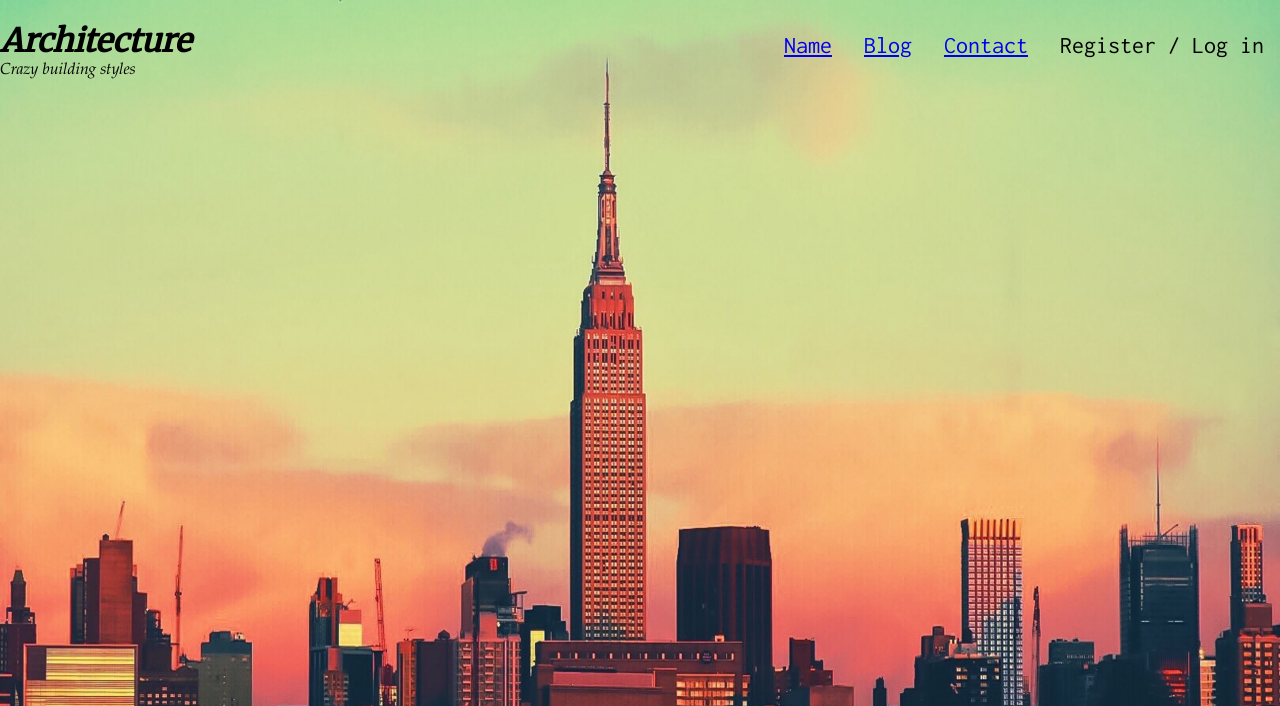
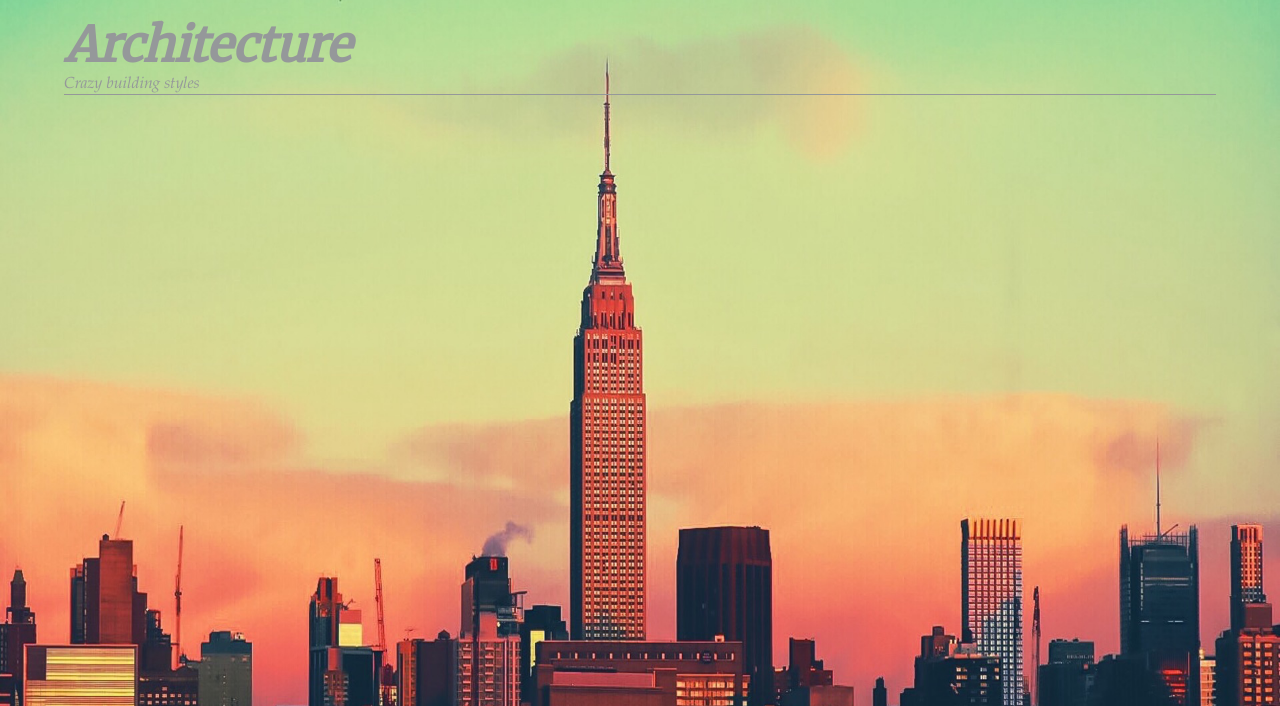
Before and after one commit to Loosergirl/Simple-CMS, a PHP site: page / in a window 1280 px wide. Shown: the top 706 px of the page. Run offline with PHP 8.4, Linux system fonts and the light colour scheme.

Commit message:
Further changes in css, lots of media queries.

```diff
--- a/css/main.css
+++ b/css/main.css
@@ -2,6 +2,7 @@
 @import url("https://fonts.googleapis.com/css?family=Inconsolata");
 body, html {
   margin: 0;
+  font-size: 16px;
   font-family: -apple-system, BlinkMacSystemFont, "Segoe UI", Helvetica, Arial, sans-serif; }
 
 /*---------------------------
@@ -14,10 +15,9 @@ body, html {
   -webkit-box-pack: justify;
   -ms-flex-pack: justify;
   justify-content: space-between;
-  width: 100%;
+  width: 90%;
   margin-left: auto;
-  margin-right: auto;
-  max-width: 1300px; }
+  margin-right: auto; }
 
 .site-header {
   width: 100%; }
@@ -36,17 +36,54 @@ body, html {
     font-size: 1.5rem;
     list-style-type: none;
     padding: 1rem; }
+    @media screen and (min-width: 320px) {
+      .site-header__listItem {
+        display: none; } }
+    @media screen and (max-width: 640px) {
+      .site-header__listItem {
+        font-size: 1rem;
+        padding: 0.5rem; } }
   .site-header__logo {
     font-family: 'Merriweather', serif;
     font-weight: 700;
     font-style: italic;
-    -webkit-margin-after: 0 !important; }
+    margin-top: 15px;
+    -webkit-margin-after: 0 !important;
+    color: #95989A; }
+    @media screen and (min-width: 320px) {
+      .site-header__logo {
+        font-size: 1rem; } }
+    @media screen and (min-width: 640px) {
+      .site-header__logo {
+        font-size: 2rem; } }
+    @media screen and (min-width: 1200px) {
+      .site-header__logo {
+        font-size: 3rem; } }
+  .site-header__bottom-line {
+    height: 1px;
+    background: #95989A;
+    width: 90%;
+    margin: 0 auto; }
+    @media screen and (min-width: 320px) {
+      .site-header__bottom-line {
+        display: none; } }
+    @media screen and (min-width: 640px) {
+      .site-header__bottom-line {
+        display: block; } }
   .site-header__logo-caption {
     font-family: "Book Antiqua", 'Merriweather', sans-serif;
     font-weight: 400;
     font-style: italic;
+    color: #95989A;
     -webkit-margin-before: 0 !important;
     -webkit-margin-after: 0 !important; }
+    @media screen and (min-width: 320px) {
+      .site-header__logo-caption {
+        display: none; } }
+    @media screen and (min-width: 640px) {
+      .site-header__logo-caption {
+        display: block;
+        font-size: 1rem; } }
   .site-header__jumbotron {
     width: 100%;
     height: 100vh;
--- a/partials/header.php
+++ b/partials/header.php
@@ -3,18 +3,19 @@
       <div class="wrapper">
         <div class="site-header__logo-left">
           <h1 class="site-header__logo">Architecture</h1>
+
           <p class="site-header__logo-caption">Crazy building styles</p>
         </div>
 
         <nav class="site-header__nav">
           <ul class="site-header__list">
-            <li id="float-lefty" class="site-header__listItem"><a href="blog.php">Name</a></li>
             <li class="site-header__listItem"><a href="blog.php">Blog</a></li>
             <li class="site-header__listItem"><a href="contact.php">Contact</a></li>
             <li class="site-header__listItem">Register / Log in</li>
           </ul>
         </nav>
     </div>
+              <div class="site-header__bottom-line"></div>
     </header>
     <section class="site-header__jumbotron">
       <img srcset="images/skyscraper-large1.png 1920w" alt="Photo of skyscraper">
--- a/scss/global/_mixins.scss
+++ /dev/null
@@ -1,17 +0,0 @@
-@define-mixin atLarge {
-  @media (min-width: 1200px) {
-    @mixin-content;
-  }
-}
-
-@define-mixin atMedium {
-  @media (min-width: 800px;) {
-    @mixin-content;
-  }
-}
-
-@define-mixin atSmall {
-  @media (min-width: 530px;) {
-    @mixin-content;
-  }
-}
--- a/scss/global/_variables.scss
+++ b/scss/global/_variables.scss
@@ -2,5 +2,8 @@ $mainGrey: #95989A;
 $altGrey: #D9D9D9;
 
 $altWhite: #F2F2F2;
+$mainBlue: #007ACC;
 
-$mainBlue: #007ACC;
+$atLarge: 1200px;
+$atMedium: 640px;
+$atSmall: 320px;
--- a/scss/modules/_site-header.scss
+++ b/scss/modules/_site-header.scss
@@ -19,30 +19,60 @@
       list-style-type: none;
       padding: 1rem;
 
-      @mixin {
-        (min-width: 800px) {
+      @media screen and (min-width: $atSmall) {
+          display: none;
+
+      }
+      @media screen and (max-width: $atMedium) {
           font-size: 1rem;
-        }
+          padding: 0.5rem;
       }
+
     }
-
     &__logo{
       font-family: 'Merriweather', serif;
       font-weight: 700;
       font-style: italic;
+      margin-top: 15px;
       -webkit-margin-after: 0 !important;
+      color: $mainGrey;
+
+      @media screen and (min-width: $atSmall) {
+          font-size: 1rem;
+      }
+      @media screen and (min-width: $atMedium) {
+          font-size: 2rem;
+      }
+      @media screen and (min-width: $atLarge) {
+          font-size: 3rem;
+      }
     }
-
-    &__logo-left{
-
+    &__bottom-line {
+      height: 1px;
+      background: $mainGrey;
+      width: 90%;
+      margin: 0 auto;
+      @media screen and (min-width: $atSmall) {
+          display: none;
+      }
+      @media screen and (min-width: $atMedium) {
+          display: block;
+      }
     }
-
     &__logo-caption{
       font-family: "Book Antiqua", 'Merriweather', sans-serif;
       font-weight: 400;
       font-style: italic;
+      color: $mainGrey;
       -webkit-margin-before: 0 !important;
       -webkit-margin-after: 0 !important;
+      @media screen and (min-width: $atSmall) {
+          display: none;
+      }
+      @media screen and (min-width: $atMedium) {
+        display: block;
+        font-size: 1rem;
+      }
     }
 
     &__jumbotron {
--- a/scss/modules/_wrapper.scss
+++ b/scss/modules/_wrapper.scss
@@ -5,8 +5,7 @@
   -webkit-box-pack: justify;
   -ms-flex-pack: justify;
   justify-content: space-between;
-  width: 100%;
+  width: 90%;
   margin-left: auto;
   margin-right: auto;
-  max-width: 1300px;
 }
```
